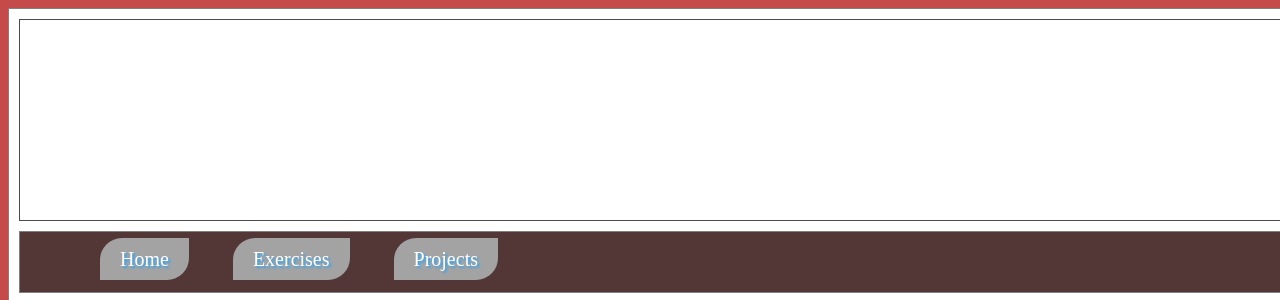
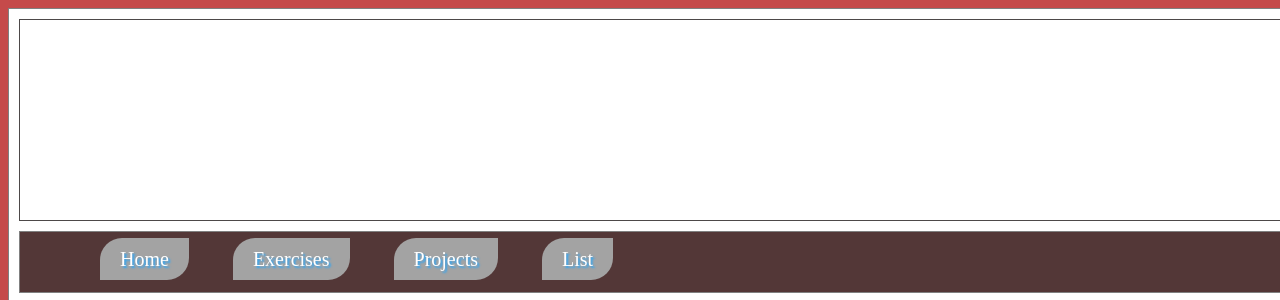
Before and after one commit to renimouk/renimouk.gitthub.io, a plain HTML site: page index.html in a window 1280 px wide. Shown: the top 300 px of the page. Drawn offline with Linux system fonts and the light colour scheme; a script that the page names is missing.

Commit message:
Update index.html

```diff
--- a/index.html
+++ b/index.html
@@ -39,6 +39,7 @@
                         <li><a href="index.html">Home</a></li>
                         <li><a href="exercises.html">Exercises</a></li>
                         <li><a href="projects.html">Projects</a></li>
+                        <li><a href="list.html">List</a></li>
 
 
 
```
